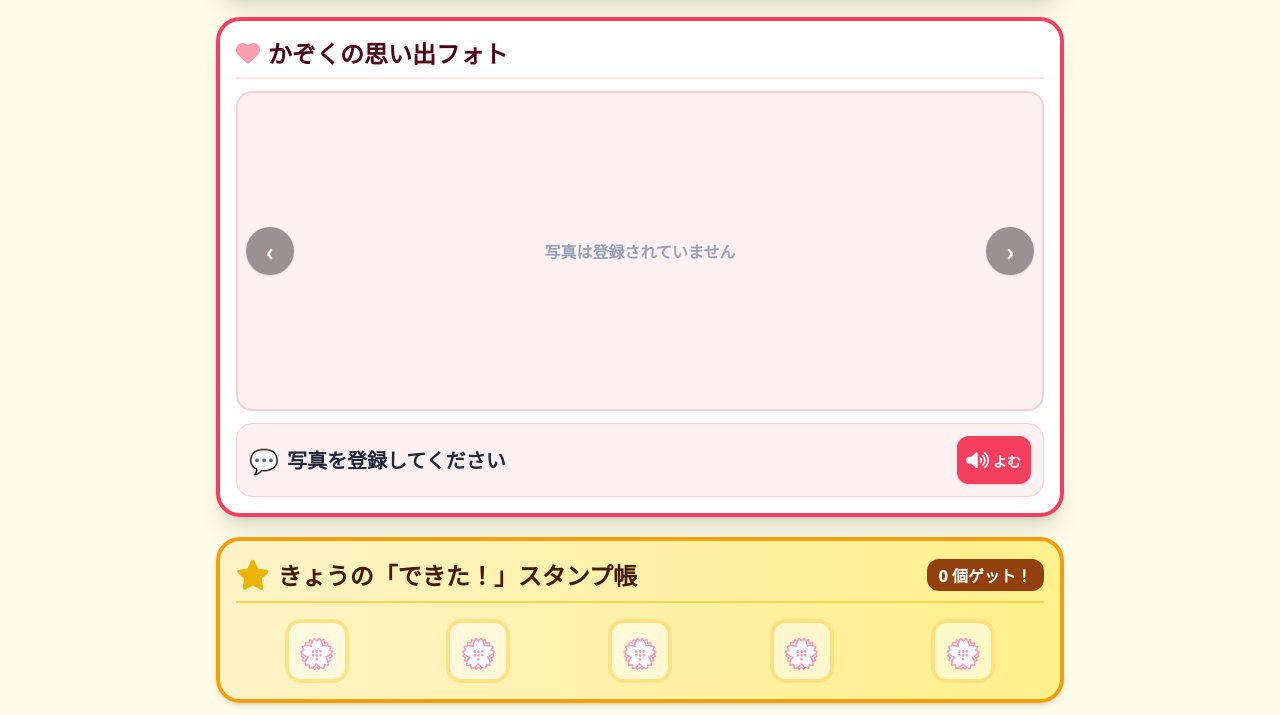
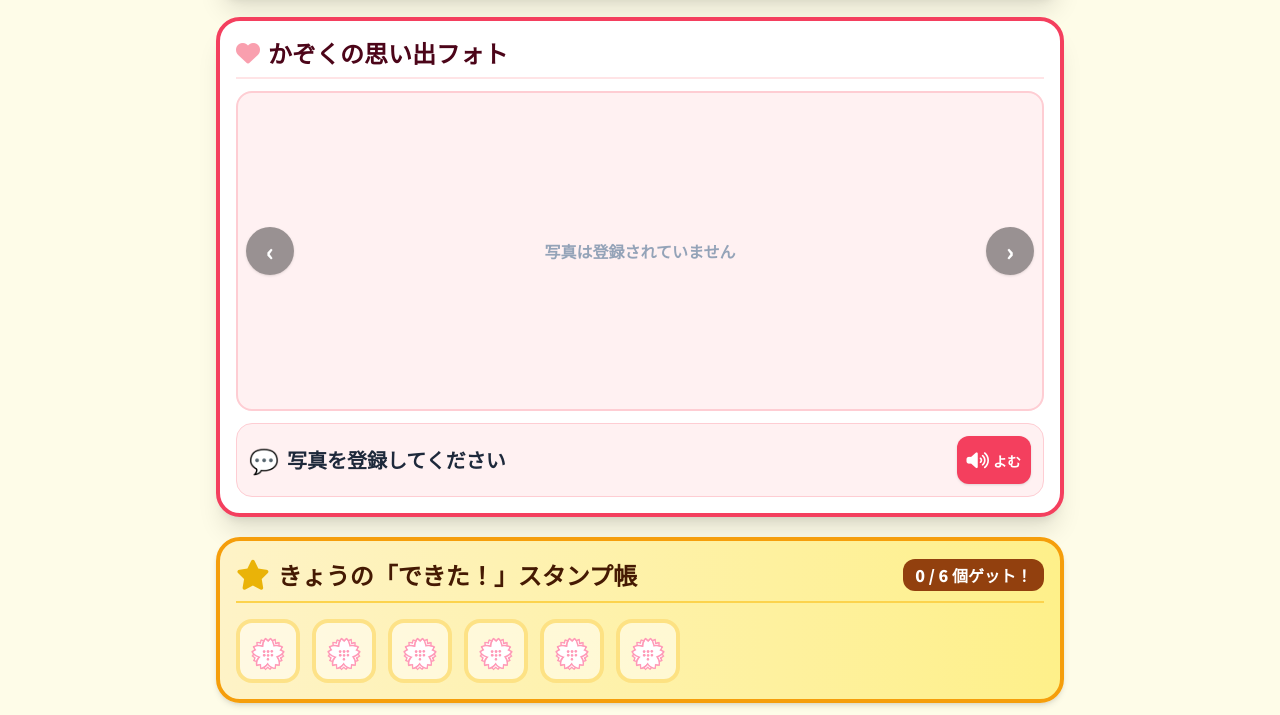
Before and after one commit to 25023276/25023276.github.io, a plain HTML site: page sample/index.html in a window 1280 px wide. Shown: the part 237-952 px from the top of the page. Drawn offline with nearby package versions, Linux system fonts and the light colour scheme.

Commit message:
Update index.html

```diff
--- a/sample/index.html
+++ b/sample/index.html
@@ -142,15 +142,15 @@
                 </div>
             </div>
 
-            <!-- スタンプ帳 -->
+            <!-- スタンプ帳（予定数＋αに合わせて動的生成） -->
             <div class="bg-gradient-to-r from-amber-100 to-yellow-200 border-4 border-amber-500 rounded-3xl p-4 shadow-md text-slate-900 space-y-2">
                 <div class="flex justify-between items-center border-b-2 border-amber-300 pb-2">
                     <span class="text-xl md:text-2xl font-black text-amber-950 flex items-center">
                         <i class="fas fa-star text-yellow-500 mr-2 text-3xl"></i>きょうの「できた！」スタンプ帳
                     </span>
-                    <span id="stamp-count-text" class="bg-amber-800 text-white font-black px-3 py-1 rounded-xl text-sm md:text-base">0 個ゲット！</span>
+                    <span id="stamp-count-text" class="bg-amber-800 text-white font-black px-3 py-1 rounded-xl text-sm md:text-base">0 / 0 個ゲット！</span>
                 </div>
-                <div id="stamp-grid" class="flex items-center justify-around pt-2"></div>
+                <div id="stamp-grid" class="flex flex-wrap items-center justify-start gap-3 pt-2"></div>
             </div>
 
             <!-- 伝言（複数対応エリア） -->
@@ -614,6 +614,38 @@
             window.speechSynthesis.speak(uttr);
         }
 
+        /* スタンプ帳（予定件数＋体調1枠＋水分1枠に合わせて動的に生成） */
+        function renderStamps() {
+            const grid = document.getElementById('stamp-grid');
+            if (!grid) return;
+            grid.innerHTML = '';
+
+            // 1. 完了した予定の数
+            const completedSchedulesCount = appData.schedules.filter(s => s.done).length;
+            // 2. 体調を記録したか (1枠)
+            const healthDone = healthStatus ? 1 : 0;
+            // 3. 水分目標(5杯)を達成したか (1枠)
+            const waterDone = waterCount >= 5 ? 1 : 0;
+
+            // 獲得済みスタンプの合計数
+            const totalEarnedStamps = completedSchedulesCount + healthDone + waterDone;
+
+            // 総スタンプ枠数 = (登録済み予定数) + (体調記録1枠) + (水分達成1枠)
+            const totalStampSlots = appData.schedules.length + 2;
+
+            document.getElementById('stamp-count-text').innerText = `${totalEarnedStamps} / ${totalStampSlots} 個ゲット！`;
+
+            for (let i = 0; i < totalStampSlots; i++) {
+                const isStamped = i < totalEarnedStamps;
+                const slot = document.createElement('div');
+                slot.className = `w-12 h-12 md:w-16 md:h-16 rounded-2xl flex items-center justify-center text-2xl md:text-3xl border-4 ${
+                    isStamped ? 'bg-yellow-400 border-amber-600 text-amber-950 animate-stamp shadow-lg' : 'bg-white/50 border-amber-300/60 text-amber-200'
+                }`;
+                slot.innerText = '💮';
+                grid.appendChild(slot);
+            }
+        }
+
         /* 連絡先のレンダリング＆追加・削除 */
         function renderContacts() {
             const container = document.getElementById('elderly-contacts-list');
@@ -628,7 +660,6 @@
                 return;
             }
 
-            // 本人モード一覧
             if (container) {
                 appData.contacts.forEach(contact => {
                     const card = document.createElement('div');
@@ -648,7 +679,6 @@
                 });
             }
 
-            // 家族モード一覧
             if (caregiverList) {
                 appData.contacts.forEach(contact => {
                     const item = document.createElement('div');
@@ -1004,29 +1034,6 @@
             }
         }
 
-        function renderStamps() {
-            const grid = document.getElementById('stamp-grid');
-            if (!grid) return;
-            grid.innerHTML = '';
-
-            let count = appData.schedules.filter(s => s.done).length;
-            if (waterCount >= 5) count++;
-            if (healthStatus) count++;
-
-            const totalStamps = Math.min(count, 5);
-            document.getElementById('stamp-count-text').innerText = `${totalStamps} 個ゲット！`;
-
-            for (let i = 0; i < 5; i++) {
-                const isStamped = i < totalStamps;
-                const slot = document.createElement('div');
-                slot.className = `w-14 h-14 md:w-16 md:h-16 rounded-2xl flex items-center justify-center text-3xl border-4 ${
-                    isStamped ? 'bg-yellow-400 border-amber-600 text-amber-950 animate-stamp shadow-lg' : 'bg-white/50 border-amber-300/60 text-amber-200'
-                }`;
-                slot.innerText = '💮';
-                grid.appendChild(slot);
-            }
-        }
-
         function recordHealth(type) {
             healthStatus = type === 'genki' ? '元気！' : (type === 'futsuu' ? 'ふつう' : 'だるい');
             document.getElementById('health-status-badge').innerText = healthStatus;
```
